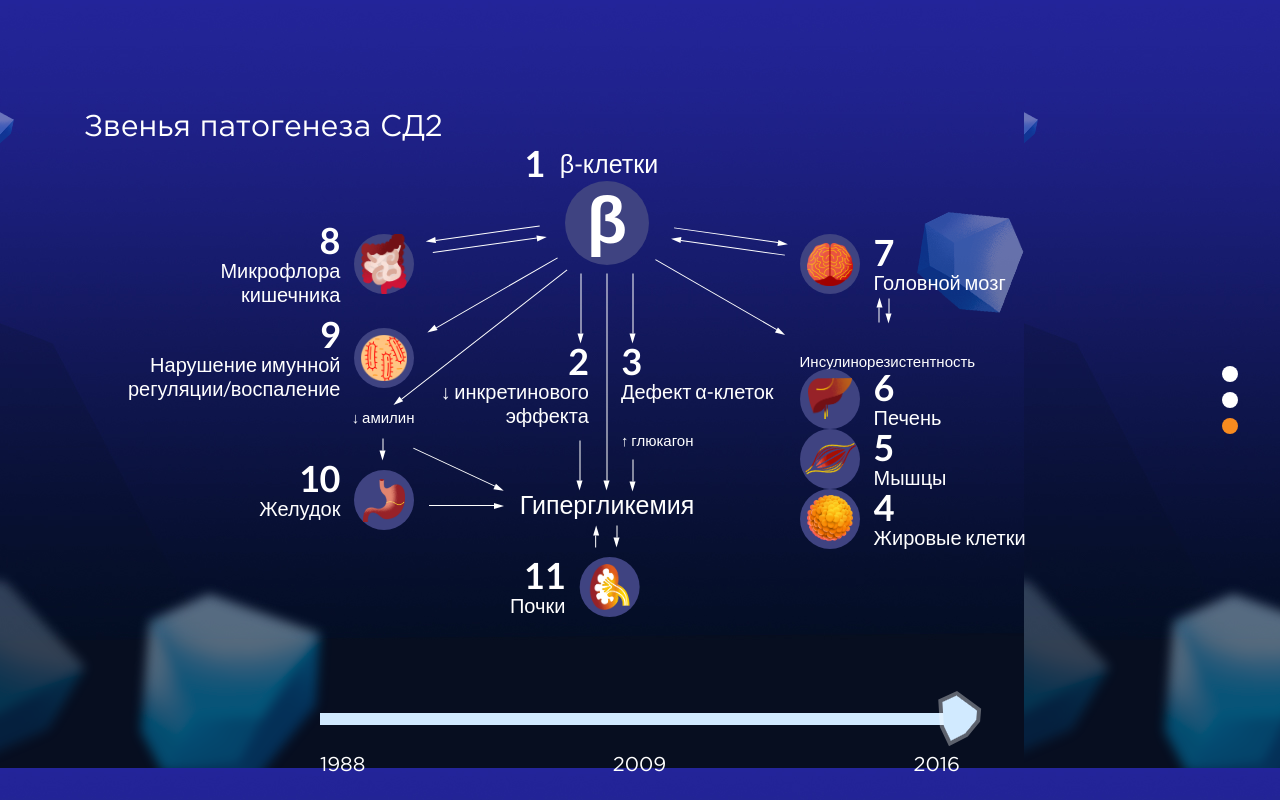
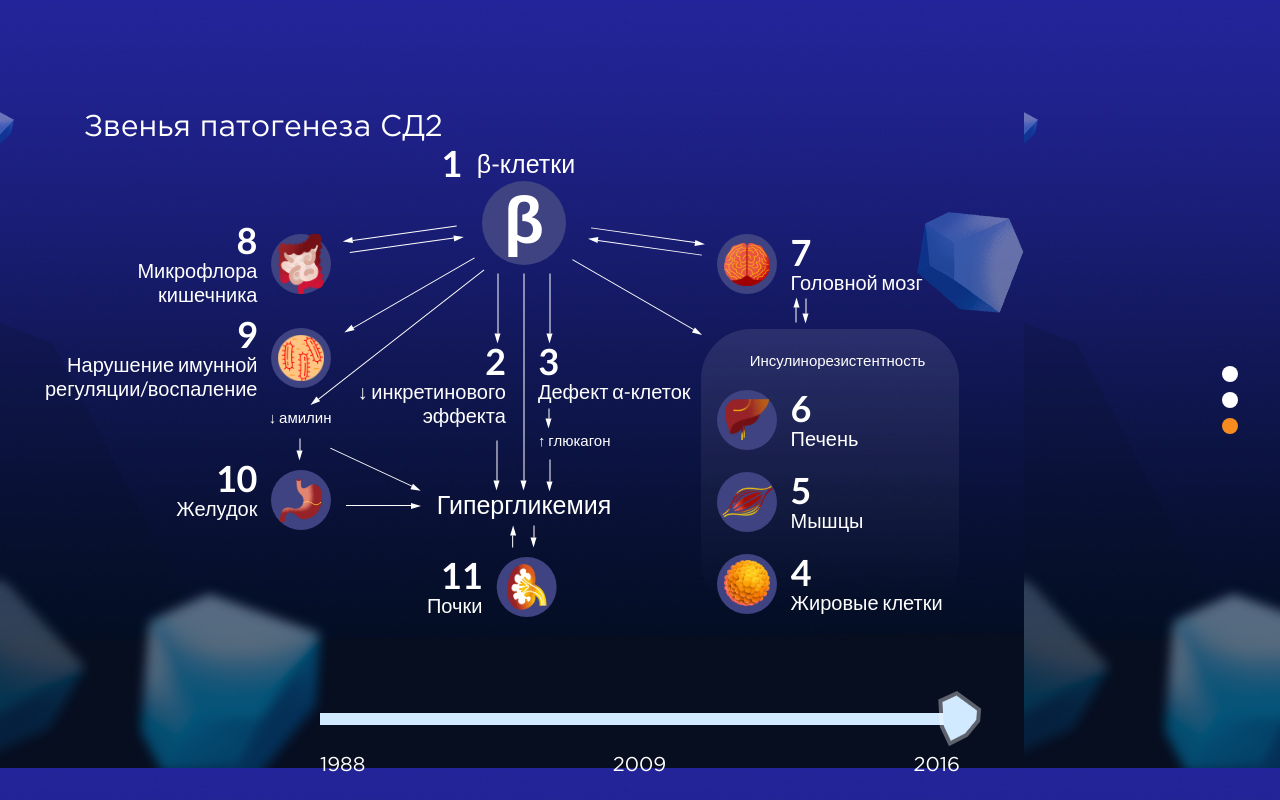
Before and after one commit to HungryOwl/therapy, a React app: page / in a window 1280 px wide. Built offline with nearby package versions, Linux system fonts and the light colour scheme.

Commit message:
Не хватает пары стрелок

```diff
--- a/src/components/Slide/Pathogenesis2016.js
+++ b/src/components/Slide/Pathogenesis2016.js
@@ -173,7 +173,7 @@ const chainLinks = [
         text: 'Дефект α-клеток',
         modificators: 'small cellDefect',
         index: 3,
-        arrows: [{
+        tArrows: [{
             length: 10,
             deg: 90,
             shiftX: 30,
@@ -291,7 +291,7 @@ class Pathogenesis2016 extends Component {
                 <div className='hyperglycemia__column flex-align-start'>
                     <ChainLink {...chainLinks[7]}/>
 
-                    <section className='hyperglycemia__column hyperglycemia__column--group'>
+                    <section className='hyperglycemia__column hyperglycemia__column--resistgroup'>
                         <div className='hyperglycemia__text hyperglycemia__text--small'>Инсулинорезистентность</div>
                         <ChainLink {...chainLinks[8]}/>
                         <ChainLink {...chainLinks[9]}/>
--- a/src/styles/components/hyperglycemia/hyperglycemia.styl
+++ b/src/styles/components/hyperglycemia/hyperglycemia.styl
@@ -16,8 +16,7 @@
   &--sd2
     display: flex;
     width 1024px;
-    margin-left: auto;
-    margin-right: auto;
+    margin-left: 45px;
     padding-top: 2px;
 
   &__row
@@ -81,7 +80,7 @@
     transform: translateX(-25%);
 
   &--sd2 &__column .chainLink--brain
-    margin-bottom: 60px;
+    margin-bottom: 35px;
 
   &--sd2 &__column .chainLink--intestines,
   &--sd2 &__column .chainLink--infection
@@ -89,6 +88,20 @@
 
   &--sd2 &__column .chainLink--stomach .chainLink__content
     padding-bottom: 20px;
+
+  &--sd2 &__column--resistgroup
+    box-sizing: border-box;
+    width: 258px;
+    margin-left: -16px;
+    padding-top: 24px;
+    padding-left: 16px;
+    text-align: center;
+    border-radius: 50px;
+    background-image: linear-gradient(rgba(255, 255, 255, 0.1), transparent);
+
+  &--sd2 &__column--resistgroup .chainLink
+    margin-top: 22px;
+
 
   &__text
     position: relative;
```
